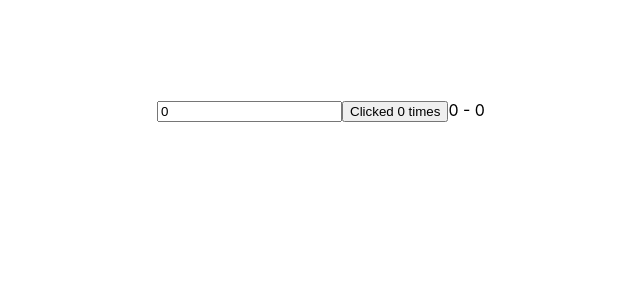
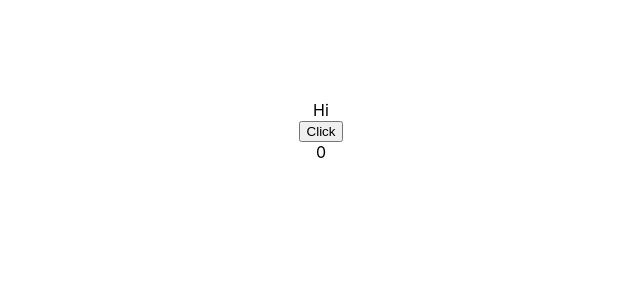
Before and after one commit to rissuuuu/JS, a React (Create React App) app: page / in a window 1280 px wide. Shown: the top 300 px of the page, without its empty margins (319-959 px from the left). Built offline with nearby package versions, Linux system fonts and the light colour scheme.

Commit message:
addeventlistener

```diff
--- a/src/App.js
+++ b/src/App.js
@@ -2,11 +2,12 @@ import './App.css';
 
 import './components/styles/styles.css'
 import HookCounter from './components/useEffect/Hook8';
+import Toggle from './components/useEffect/ToggleDisplay';
 
 function App() {
     return (
         <div style={{marginTop:'100px'}} className="App">
-            <HookCounter/>
+            <Toggle/>
         </div>);
 }
 export default App;
--- /dev/null
+++ b/src/components/useEffect/ToggleDisplay.js
@@ -0,0 +1,30 @@
+import React, { useEffect, useState } from 'react';
+
+
+function Toggle() {
+    const [val, setVal] = useState(true)
+
+    const [x, setX] = useState(0)
+
+    const logMouse = e => {
+        setX(e.clientX)
+    }
+
+    useEffect(() => {
+        window.addEventListener('mousemove', logMouse)
+
+        return (
+            () => {
+                window.removeEventListener('mousemove', logMouse)
+            }
+        )
+    })
+
+    return (<div style={{ marginTop: '100px' }}>
+        <div>{val && <label>Hi</label>}</div>
+        <button onClick={() => setVal(!val)}> Click</button>
+        <div>{x}</div>
+    </div>)
+}
+
+export default Toggle;
```
